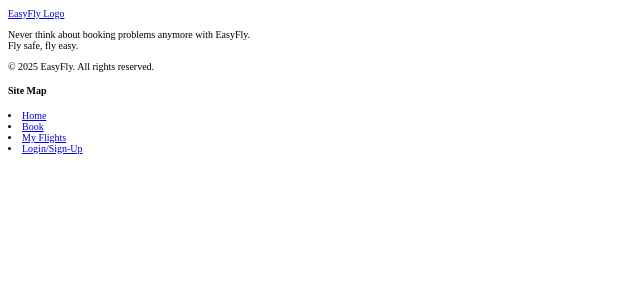
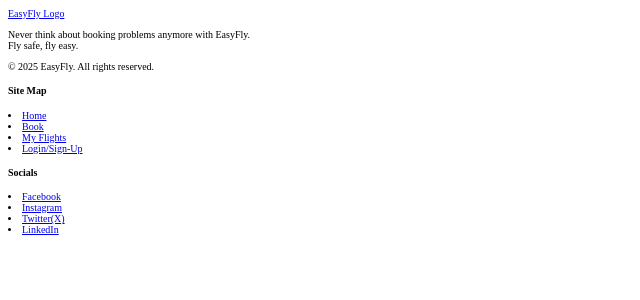
Before and after one commit to blckzr/EasyFly, a PHP site: page /components/footer.html in a window 1280 px wide. Shown: the top 300 px of the page, without its empty margins (0-640 px from the left). Run offline with PHP 8.4, Linux system fonts and the light colour scheme.

Commit message:
added social links to footer

```diff
--- a/client/about.html
+++ b/client/about.html
@@ -5,6 +5,7 @@
     <meta name="viewport" content="width=device-width, initial-scale=1.0" />
     <title>EasyFly - About</title>
     <link rel="stylesheet" type="text/css" href="../css/about.css" />
+    <link rel="stylesheet" href="../css/footer.css" />
   </head>
   <body>
     <header id="nav-placeholder"></header>
--- a/components/footer.html
+++ b/components/footer.html
@@ -16,4 +16,11 @@
     <li><a href="#">My Flights</a></li>
     <li><a href="#">Login/Sign-Up</a></li>
   </div>
+  <div id="socials">
+    <h4>Socials</h4>
+    <li><a href="#">Facebook</a></li>
+    <li><a href="#">Instagram</a></li>
+    <li><a href="#">Twitter(X)</a></li>
+    <li><a href="#">LinkedIn</a></li>
+  </div>
 </div>
--- a/css/footer.css
+++ b/css/footer.css
@@ -9,6 +9,12 @@ footer {
 
 footer > div {
     margin: 2.5rem 15rem;
+}
+
+footer div#link-container {
+    display: flex;
+    flex-direction: row;
+    background-color: white;
 }
 
 footer h4 {
```
